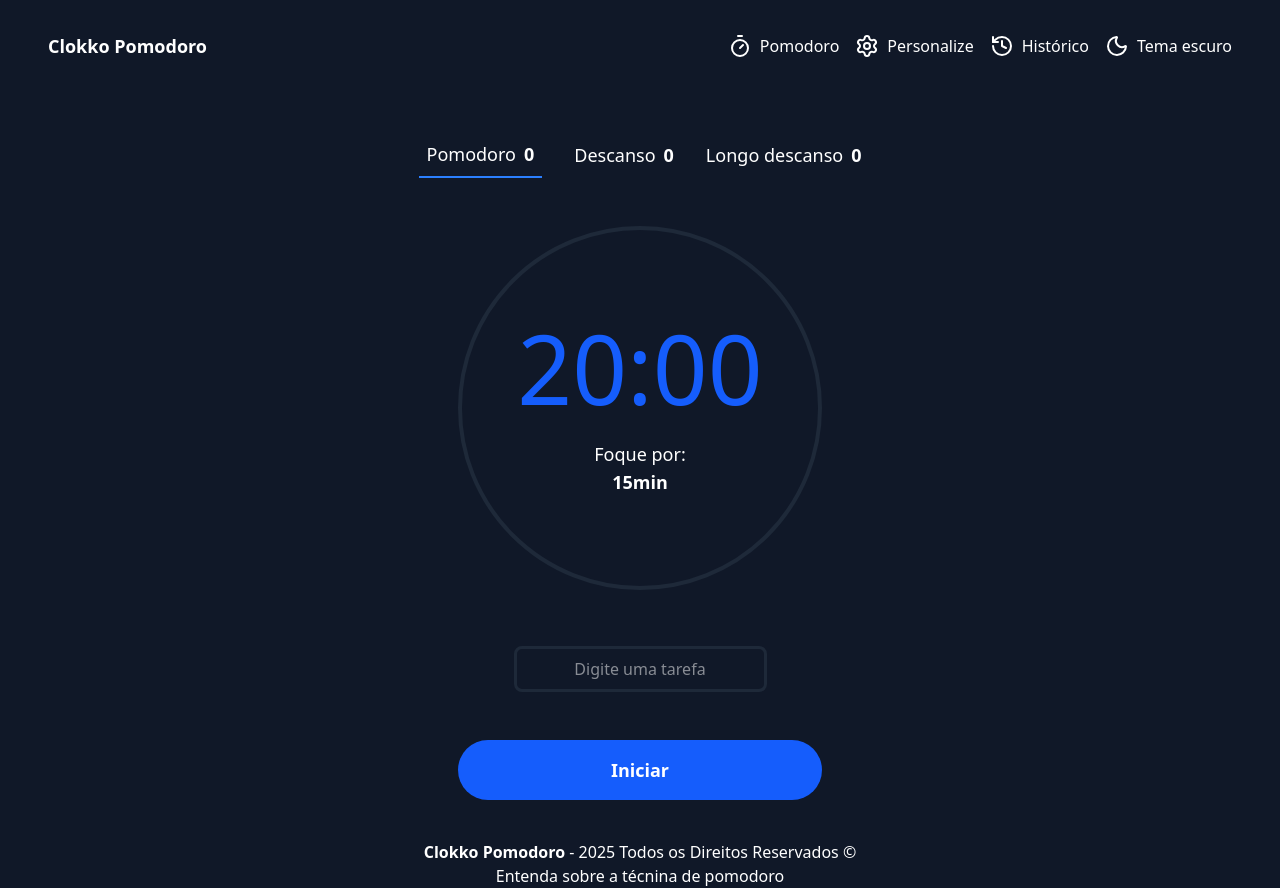
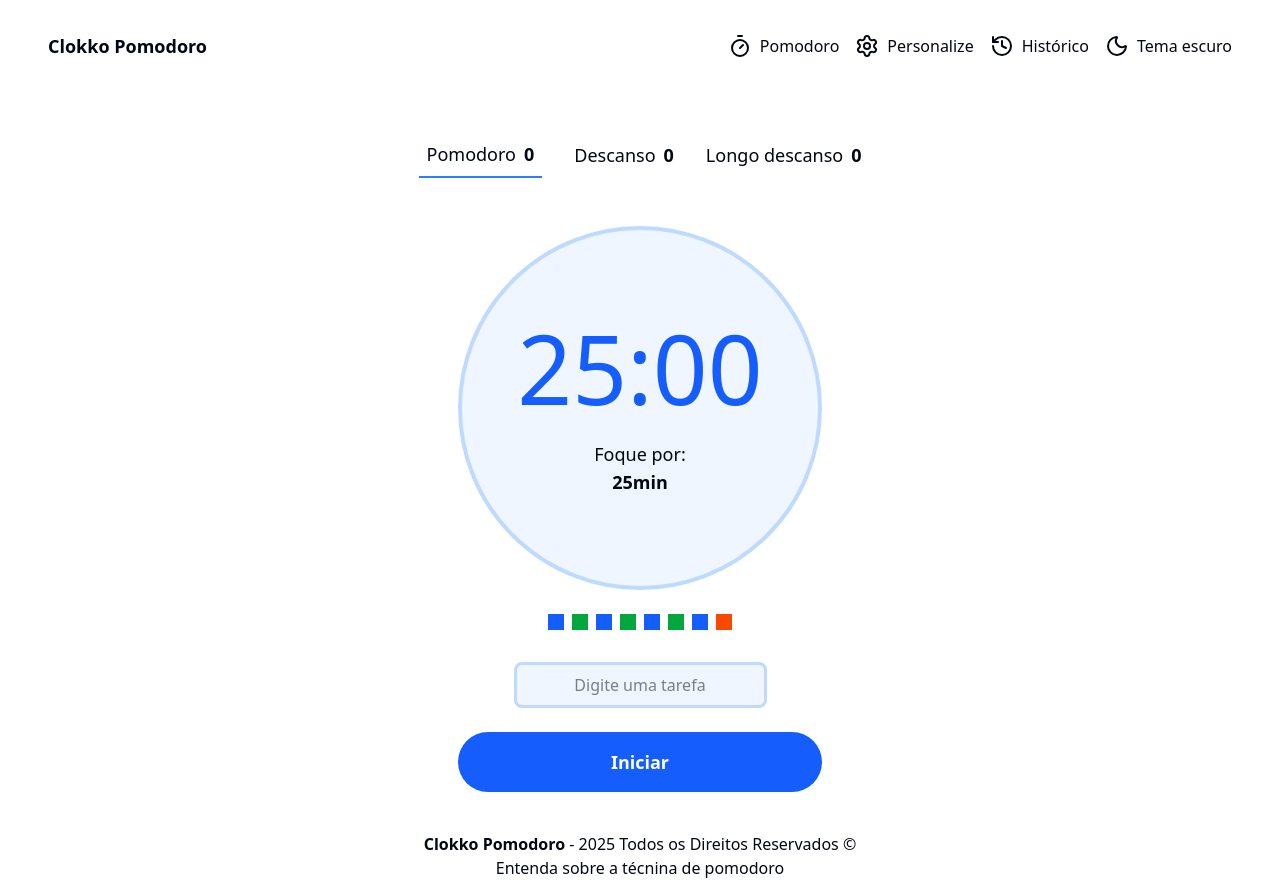
Before and after one commit to davifdev/clokko-pomodoro, a React (Vite) app: page / in a window 1280 px wide. Built offline with nearby package versions, Linux system fonts and the light colour scheme.

Commit message:
feat: create cycles component

```diff
--- a/index.html
+++ b/index.html
@@ -1,5 +1,5 @@
 <!doctype html>
-<html lang="pt-BR" class="dark">
+<html lang="pt-BR">
   <head>
     <meta charset="UTF-8" />
     <link rel="icon" type="image/svg+xml" href="/vite.svg" />
--- a/src/components/countdown/index.tsx
+++ b/src/components/countdown/index.tsx
@@ -1,5 +1,5 @@
 const Countdown = () => {
-  return <span className="text-8xl text-blue-600 font-medium">20:00</span>;
+  return <span className="text-8xl text-blue-600 font-medium">25:00</span>;
 };
 
 export default Countdown;
--- /dev/null
+++ b/src/components/cycles/index.tsx
@@ -0,0 +1,16 @@
+const Cycles = () => {
+  return (
+    <div className="flex items-center gap-2">
+      <div className="w-4 h-4 bg-blue-600"></div>
+      <div className="w-4 h-4 bg-green-600"></div>
+      <div className="w-4 h-4 bg-blue-600"></div>
+      <div className="w-4 h-4 bg-green-600"></div>
+      <div className="w-4 h-4 bg-blue-600"></div>
+      <div className="w-4 h-4 bg-green-600"></div>
+      <div className="w-4 h-4 bg-blue-600"></div>
+      <div className="w-4 h-4 bg-orange-600"></div>
+    </div>
+  );
+};
+
+export default Cycles;
--- a/src/components/pomodoro/index.tsx
+++ b/src/components/pomodoro/index.tsx
@@ -1,6 +1,7 @@
 import Button from "../button";
 import Container from "../container";
 import Countdown from "../countdown";
+import Cycles from "../cycles";
 import Input from "../input";
 
 const Pomodoro = () => {
@@ -22,15 +23,15 @@ const Pomodoro = () => {
           </div>
         </div>
         <div>
-          <form className="flex flex-col items-center gap-12">
+          <form className="flex flex-col items-center gap-6">
             <div className="w-[364px] h-[364px] rounded-full bg-blue-50 dark:bg-gray-900 flex items-center justify-center flex-col  gap-6 border-4 border-blue-200 dark:border-gray-800">
               <Countdown />
               <div className="flex flex-col text-center text-lg">
                 <span>Foque por:</span>
-                <strong>15min</strong>
+                <strong>25min</strong>
               </div>
             </div>
-
+            <Cycles />
             <Input
               type="text"
               placeholder="Digite uma tarefa"
```
